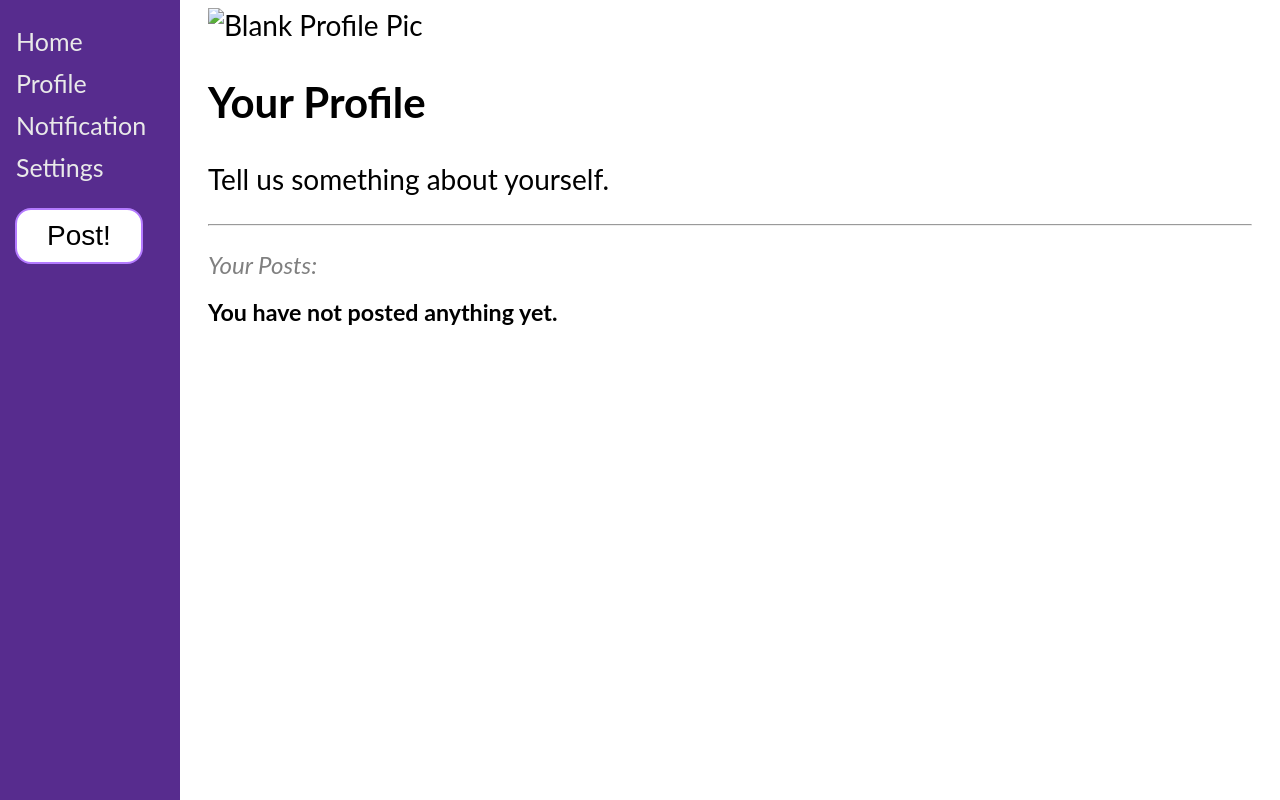
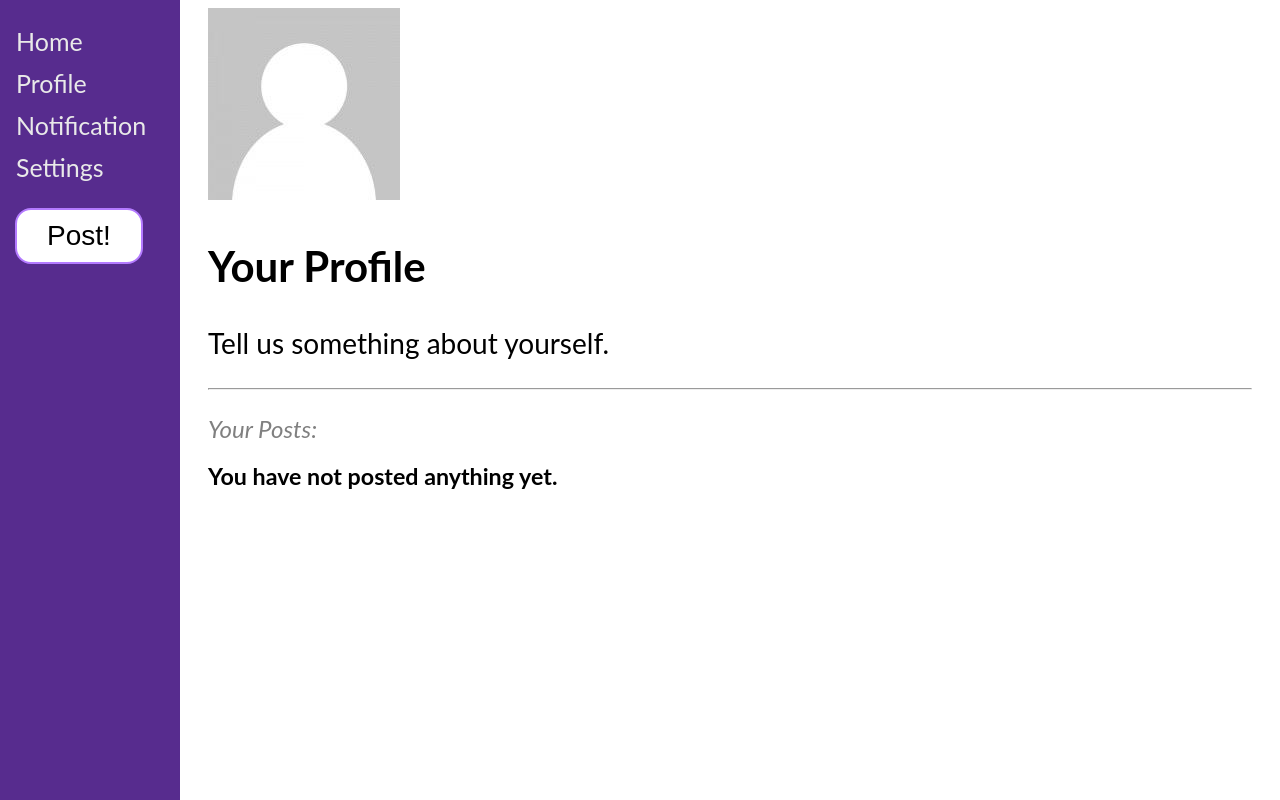
Before and after one commit to jcollins54/Postter, a plain HTML site: page profile.html in a window 1280 px wide. Drawn offline with Linux system fonts and the light colour scheme.

Commit message:
Update profile.html

```diff
--- a/profile.html
+++ b/profile.html
@@ -18,7 +18,7 @@
 
     <div class="main">
         <div class="profile_pic">
-            <img src="img/profile.jpg" alt="Blank Profile Pic">
+            <img src="profile.jpg" alt="Blank Profile Pic">
         </div>
         <div>
             <h2>Your Profile</h2>
```
